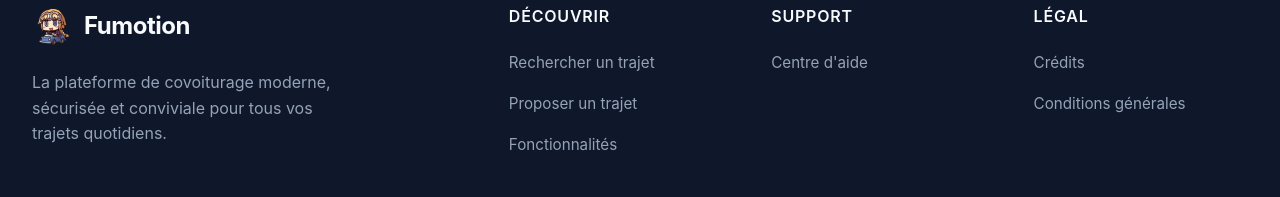
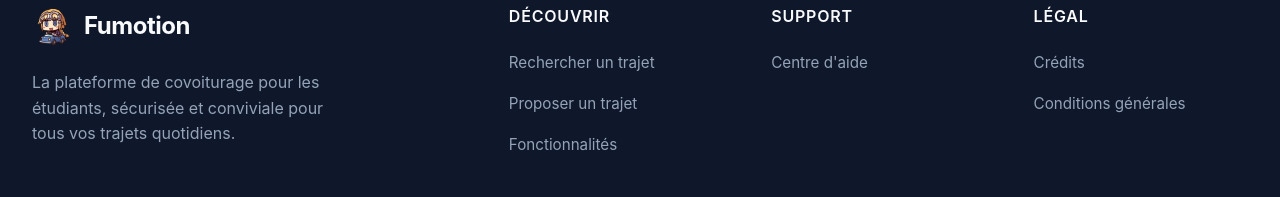
Before and after one commit to clepix21/Fumotion, a React (Create React App) app in the folder app/frontend/: page / in a window 1280 px wide. Shown: the part 1896-2093 px from the top of the page. Built offline with nearby package versions, Linux system fonts and the light colour scheme; no server answers.

Commit message:
feat: mettre à jour la tagline du footer pour cibler les étudiants

```diff
--- a/app/frontend/src/components/common/Footer.js
+++ b/app/frontend/src/components/common/Footer.js
@@ -14,7 +14,7 @@ export default function Footer() {
                             <span className="footer-name">Fumotion</span>
                         </div>
                         <p className="footer-tagline">
-                            La plateforme de covoiturage moderne, sécurisée et conviviale pour tous vos trajets quotidiens.
+                            La plateforme de covoiturage pour les étudiants, sécurisée et conviviale pour tous vos trajets quotidiens.
                         </p>
                     </div>
 
```
